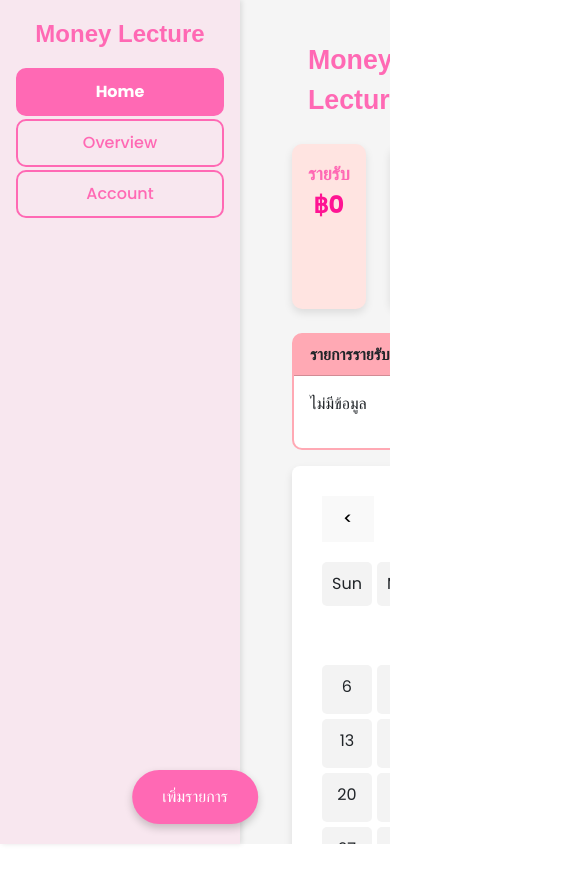
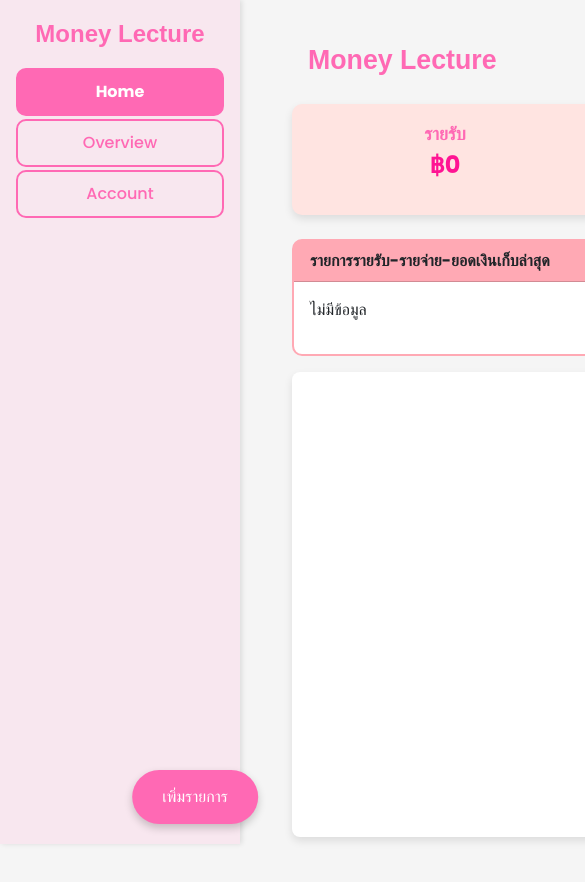
Before and after one commit to plaifahsoongdee/Money-Lecture, a React (Vite) app: page /dashboard in a window 390 px wide. Shown: the top 882 px of the page, 585 px wide, since content can reach past the window. Before the commit the page ends 844 px from the top, so only its background shows below. Built offline with nearby package versions, Linux system fonts and the light colour scheme.

Commit message:
firstcommit

```diff
--- a/src/App.css
+++ b/src/App.css
@@ -1,12 +1,12 @@
 #root {
-  max-width: 100%; /* Use full width */
+  max-width: 1280px;
   margin: 0 auto;
-  padding: 1rem; /* Reduced padding for mobile */
+  padding: 2rem;
   text-align: center;
 }
 
 .card {
-  padding: 1em; /* Compact card padding */
+  padding: 2em;
 }
 
 .read-the-docs {
@@ -21,14 +21,14 @@
   display: flex;
   align-items: center;
   justify-content: space-between;
-  padding: 0.5rem 1rem; /* Compact padding */
+  padding: 1rem;
   background-color: #ffffff;
   box-shadow: rgba(0, 0, 0, 0.1) 0px 2px 4px;
-  z-index: 1000; /* Keep navbar on top */
+  z-index: 1000; /* To keep the navbar on top */
 }
 
 .main-content {
-  margin-top: 60px; /* Adjust for navbar height */
+  margin-top: 80px; /* Adjust according to the height of the navbar */
 }
 
 .header {
@@ -39,16 +39,19 @@
   display: flex;
   align-items: center;
   justify-content: space-between;
-  padding: 0.5rem 1rem; /* Compact padding */
+  padding: 1rem;
   background-color: #ffffff;
   box-shadow: rgba(0, 0, 0, 0.1) 0px 2px 4px;
-  z-index: 1000; /* Keep header on top */
+  z-index: 1000; /* To keep the header on top */
 }
 
+/* Highlight specific dates with saved entries */
 /* Styles for the calendar */
 .custom-calendar {
   width: 100%;
-  margin: 1rem auto; /* Center with margin */
+  max-width: 600px;
+  margin: 0 auto;
+  text-align: center;
 }
 
 .custom-calendar header {
@@ -59,13 +62,12 @@
 
 .calendar-grid {
   display: grid;
-  grid-template-columns: repeat(3, 1fr); /* 3 columns for mobile */
+  grid-template-columns: repeat(7, 1fr);
   gap: 5px;
 }
 
-.calendar-day-header,
-.calendar-day {
-  padding: 8px; /* Smaller padding */
+.calendar-day-header, .calendar-day {
+  padding: 10px;
   border-radius: 5px;
   text-align: center;
 }
@@ -93,6 +95,7 @@
 
 .modal {
   position: fixed;
+  top: 0;
   left: 0;
   right: 0;
   bottom: 0;
@@ -106,7 +109,7 @@
   background: white;
   padding: 20px;
   border-radius: 8px;
-  width: 90%; /* Full width for mobile */
+  width: 90%; /* Make modal responsive */
   max-width: 400px;
   text-align: center;
 }
@@ -114,11 +117,10 @@
 /* Responsive Design */
 @media (max-width: 768px) {
   #root {
-    padding: 1rem; /* Reduce padding */
+    padding: 1rem; /* Reduce padding on smaller screens */
   }
 
-  .navbar,
-  .header {
+  .navbar, .header {
     flex-direction: column; /* Stack items vertically */
     align-items: flex-start; /* Align to the start */
   }
@@ -128,69 +130,18 @@
   }
 
   .main-content {
-    margin-top: 60px; /* Adjust for smaller navbar */
+    margin-top: 60px; /* Adjust for the smaller navbar */
   }
 
   .card {
-    padding: 1em; /* Compact card padding */
+    padding: 1.5em; /* Reduce padding */
   }
 
   .calendar-grid {
-    grid-template-columns: repeat(3, 1fr); /* Adjust columns for smaller screens */
+    grid-template-columns: repeat(4, 1fr); /* Reduce columns in grid */
   }
 
-  .calendar-day-header,
-  .calendar-day {
+  .calendar-day-header, .calendar-day {
     font-size: 0.9rem; /* Smaller text on mobile */
   }
 }
-
-@media (max-width: 480px) {
-  .navbar,
-  .header {
-    padding: 0.5rem; /* Compact even further for very small screens */
-  }
-
-  .card {
-    padding: 0.8em; /* Further reduce card padding */
-  }
-
-  .calendar-day-header,
-  .calendar-day {
-    font-size: 0.8rem; /* Smaller text for very small screens */
-  }
-}
-
-body {
-  margin: 0;
-  padding: 0;
-  background-color: #f5f5f5; /* Main background color */
-}
-
-.sidebar {
-  width: 100%; /* Ensure full width */
-  background-color: #FF69B4; /* Sidebar color */
-  padding: 1rem;
-  box-shadow: 2px 0 5px rgba(0, 0, 0, 0.1);
-}
-
-.header {
-  width: 100%; /* Ensure full width */
-  background-color: #ffffff; /* Header background */
-  padding: 1rem;
-  box-shadow: rgba(0, 0, 0, 0.1) 0px 2px 4px;
-  z-index: 1000;
-  position: fixed; /* Keep it fixed */
-  top: 0;
-  left: 0;
-}
-
-.main-content {
-  margin-top: 80px; /* Space for the fixed header */
-  padding: 1rem;
-}
-
-.card {
-  width: 100%; /* Make cards take full width */
-  margin-bottom: 1rem; /* Space between cards */
-}
--- a/src/components/Account.jsx
+++ b/src/components/Account.jsx
@@ -35,6 +35,7 @@ const Account = () => {
   };
 
   return (
+    <div style={{ display: "flex", width: "500vw", minHeight: "500vh", backgroundColor: "#f5f5f5" }}>
     <div className="account-container">
       <div className="sidebar">
         <Sidebar />
@@ -142,7 +143,7 @@ const Account = () => {
           </Row>
         </Container>
       </div>
-    </div>
+    </div></div>
   );
 };
 
--- a/src/components/DashboardLayout.jsx
+++ b/src/components/DashboardLayout.jsx
@@ -124,7 +124,7 @@ function DashboardLayout() {
     .sort((a, b) => new Date(b.date) - new Date(a.date) || b.time.localeCompare(a.time));
 
   return (
-    <div style={{ display: "flex", width: "100vw", minHeight: "100vh", backgroundColor: "#f5f5f5" }}>
+    <div style={{ display: "flex", width: "500vw", minHeight: "500vh", backgroundColor: "#f5f5f5" }}>
       <div style={{
         backgroundColor: "#F8E7EF", color: "#333", width: "240px", minHeight: "100vh", boxShadow: "2px 0px 5px rgba(0, 0, 0, 0.1)",
         padding: "1rem", position: "fixed", top: 0, left: 0,
--- a/src/components/Overview.jsx
+++ b/src/components/Overview.jsx
@@ -58,7 +58,7 @@ function Overview() {
   ];
 
   return (
-    <div style={{ display: "flex", width: "100vw", minHeight: "100vh", backgroundColor: "#f5f5f5" }}>
+    <div style={{ display: "flex", width: "500vw", minHeight: "500vh", backgroundColor: "#f5f5f5" }}>
       <div style={{
         backgroundColor: "#F8E7EF", color: "#333", width: "240px", minHeight: "100vh", boxShadow: "2px 0px 5px rgba(0, 0, 0, 0.1)",
         padding: "1rem", position: "fixed", top: 0, left: 0,
--- a/src/index.css
+++ b/src/index.css
@@ -25,7 +25,7 @@ body {
   display: flex;
   place-items: center;
   min-width: 320px;
-  min-height: 100vh;
+  min-height: 3000xvh;
 }
 
 h1 {
@@ -68,7 +68,7 @@ button:focus-visible {
 
 /* กำหนดสไตล์สำหรับแท็บปกติ */
 .list-group-item {
-  background-color: rgb(211, 83, 102); /* สีพื้นหลังปกติ */
+  background-color: rgb(255, 255, 255); /* สีพื้นหลังปกติ */
   color: rgb(255, 105, 180); /* สีข้อความปกติ */
   transition: background-color 0.3s ease;
 }
@@ -149,11 +149,12 @@ button:focus-visible {
   background-color: #F8E7EF;
   color: #333;
   width: 240px;
-  min-height: 100vh;
+  min-height: 3000vh;
   box-shadow: 2px 0px 5px rgba(0, 0, 0, 0.1);
   padding: 1rem;
   position: fixed;
   top: 0;
+  left: 0;
 }
 
 h2 {
@@ -229,62 +230,3 @@ form .form-control {
   box-shadow: 0 2px 5px rgba(0, 0, 0, 0.1);
   min-height: 300px; /* ปรับตามที่ต้องการ */
 }
-
-/* General Reset */
-body, html, #root {
-  margin: 0;
-  padding: 0;
-  height: 100%;
-  background-color: #f5f5f5; /* Sets background for entire page */
-  overflow-x: hidden; /* Prevents horizontal scrolling */
-}
-
-/* Sidebar styling */
-.sidebar {
-  background-color: #F8E7EF;
-  color: #333;
-  width: 240px;
-  min-height: 100vh;
-  box-shadow: 2px 0px 5px rgba(0, 0, 0, 0.1);
-  padding: 1rem;
-  position: fixed;
-  top: 0;
-  left: 0;
-  display: flex;
-  flex-direction: column;
-  justify-content: space-between;
-}
-
-/* Main content styling */
-.content {
-  flex: 1;
-  padding: 2rem;
-  margin-left: 260px; /* Adjusts space to the right of the sidebar */
-  width: calc(100% - 260px); /* Ensures full width for content */
-}
-
-.header {
-  width: 100%;
-  position: fixed;
-  top: 0;
-  left: 0;
-  z-index: 1000;
-  background-color: #ffffff;
-  box-shadow: rgba(0, 0, 0, 0.1) 0px 2px 4px;
-  padding: 1rem;
-}
-
-/* Responsive design adjustments */
-@media (max-width: 768px) {
-  .sidebar {
-    width: 100%;
-    height: auto;
-    position: relative;
-  }
-
-  .content {
-    margin-left: 0;
-    width: 100%;
-    padding: 1rem;
-  }
-}
```
